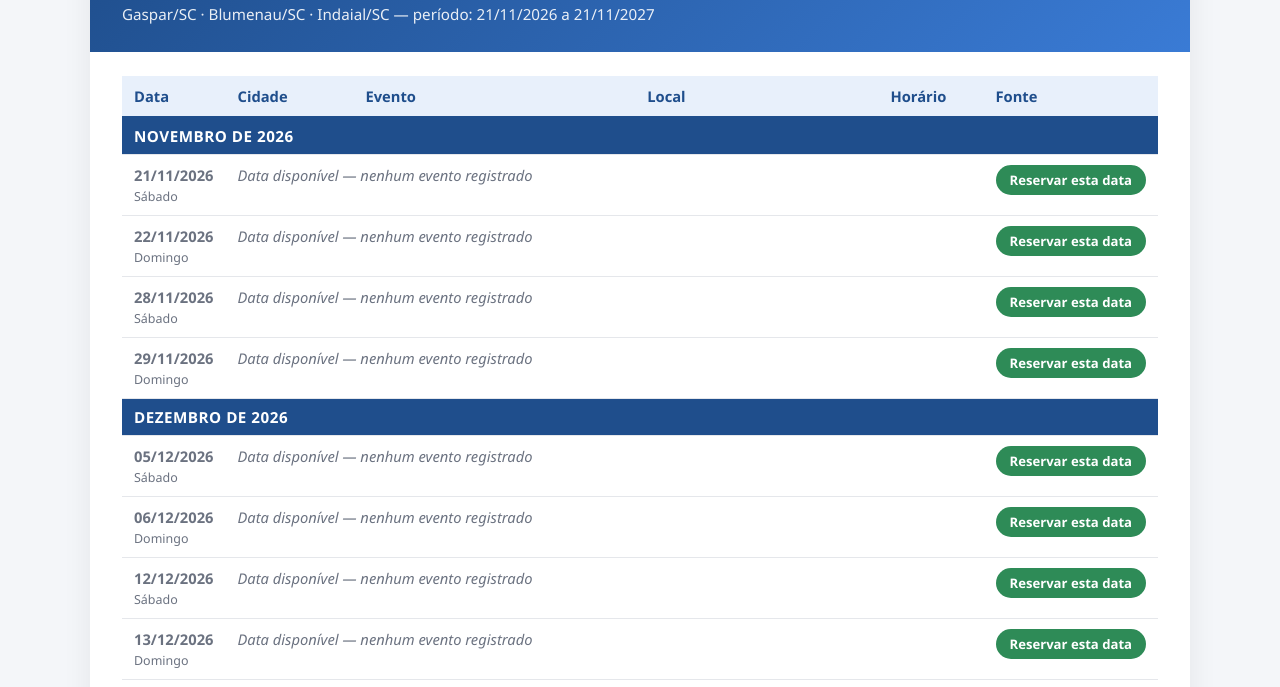
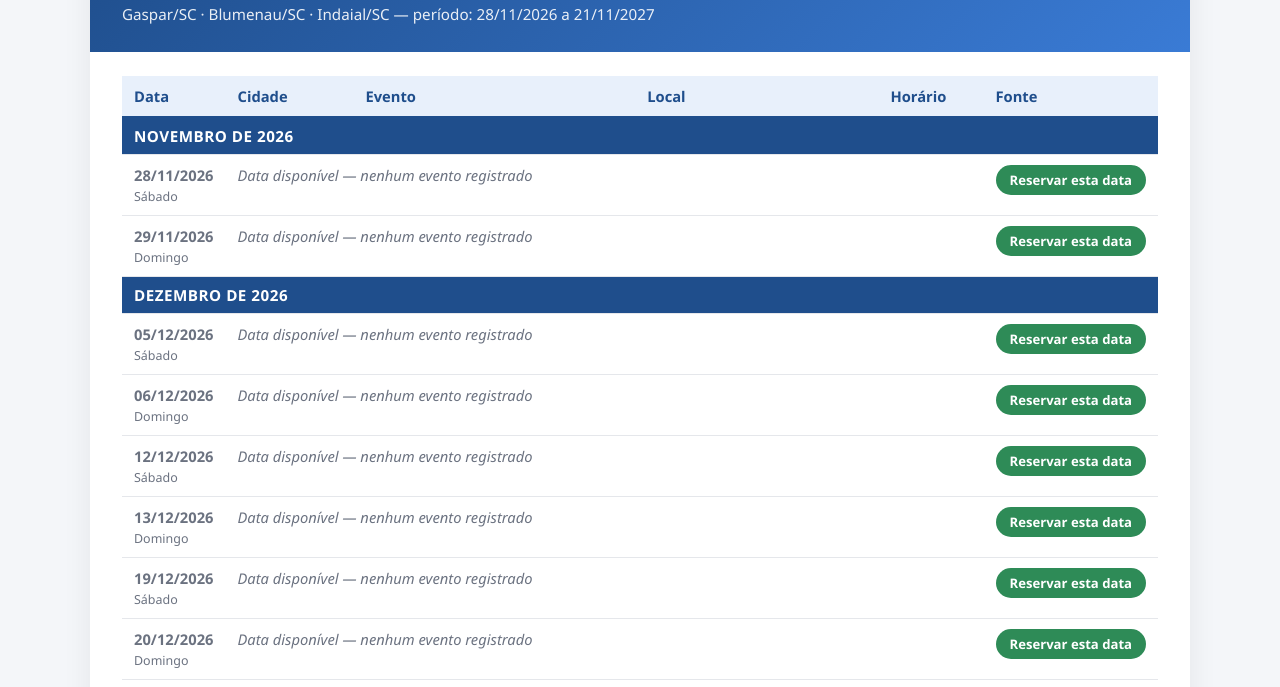
Before and after one commit to rpnene/agenda-beneficente, a plain HTML site: page docs/index.html in a window 1280 px wide. Shown: the part 89-776 px from the top of the page. Drawn offline with Linux system fonts and the light colour scheme.

Commit message:
Atualiza agenda

```diff
--- a/docs/index.html
+++ b/docs/index.html
@@ -56,7 +56,7 @@
 <div class="container">
   <header>
     <h1>🎗️ Agenda de Eventos Beneficentes</h1>
-    <p>Gaspar/SC · Blumenau/SC · Indaial/SC — período: 21/11/2026 a 21/11/2027</p>
+    <p>Gaspar/SC · Blumenau/SC · Indaial/SC — período: 28/11/2026 a 21/11/2027</p>
   </header>
   <div class="conteudo">
     <table>
@@ -74,18 +74,6 @@
 
                     <tr class="mes-header">
                         <td colspan="6">Novembro de 2026</td>
-                    </tr>
-
-                    <tr class="data-livre">
-                        <td class="data">21/11/2026<br><span class="dia">Sábado</span></td>
-                        <td colspan="4" class="livre">Data disponível — nenhum evento registrado</td>
-                        <td class="acao"><a class="btn-reservar" href="https://docs.google.com/forms/d/e/1FAIpQLSflqHKK92JjpM99WjjWSluANqimWKm8rj_vfKPec_97Fbm7xA/viewform?usp=pp_url&entry.1859357884=2026-11-21" target="_blank">Reservar esta data</a></td>
-                    </tr>
-
-                    <tr class="data-livre">
-                        <td class="data">22/11/2026<br><span class="dia">Domingo</span></td>
-                        <td colspan="4" class="livre">Data disponível — nenhum evento registrado</td>
-                        <td class="acao"><a class="btn-reservar" href="https://docs.google.com/forms/d/e/1FAIpQLSflqHKK92JjpM99WjjWSluANqimWKm8rj_vfKPec_97Fbm7xA/viewform?usp=pp_url&entry.1859357884=2026-11-22" target="_blank">Reservar esta data</a></td>
                     </tr>
 
                     <tr class="data-livre">
@@ -769,7 +757,7 @@
     </table>
   </div>
   <footer>
-    Última atualização da lista de eventos: 21/11/2026 ·
+    Última atualização da lista de eventos: 22/11/2026 ·
     As informações dependem da divulgação dos eventos e podem mudar — confirme com a organização.
     Após o cadastramento de um novo evento, a atualização pode levar até 1 miutos. Aguarde.
     Em caso e dúvida ou necessidade de edição, contatar rpnene@gmail.com.
```
